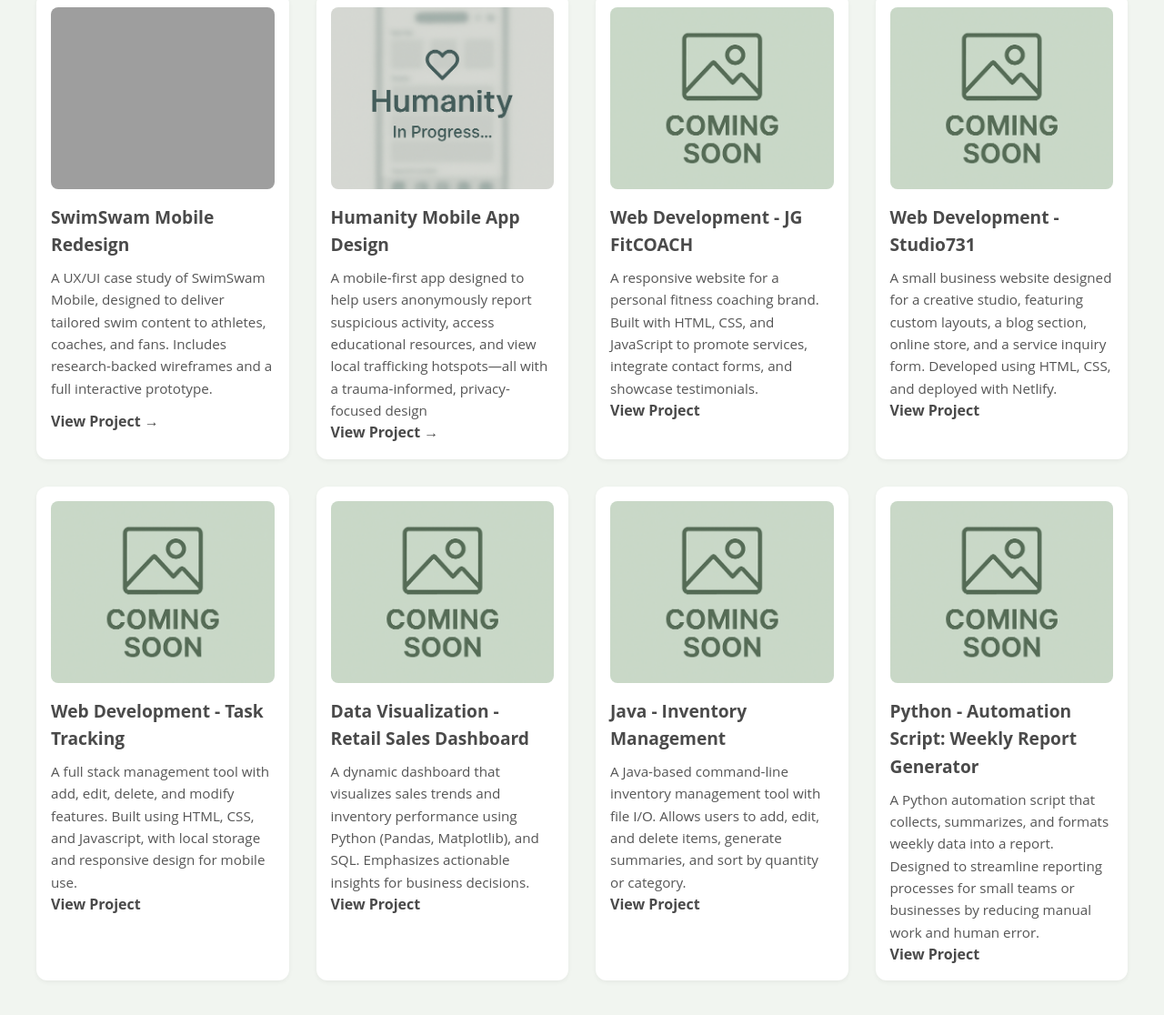
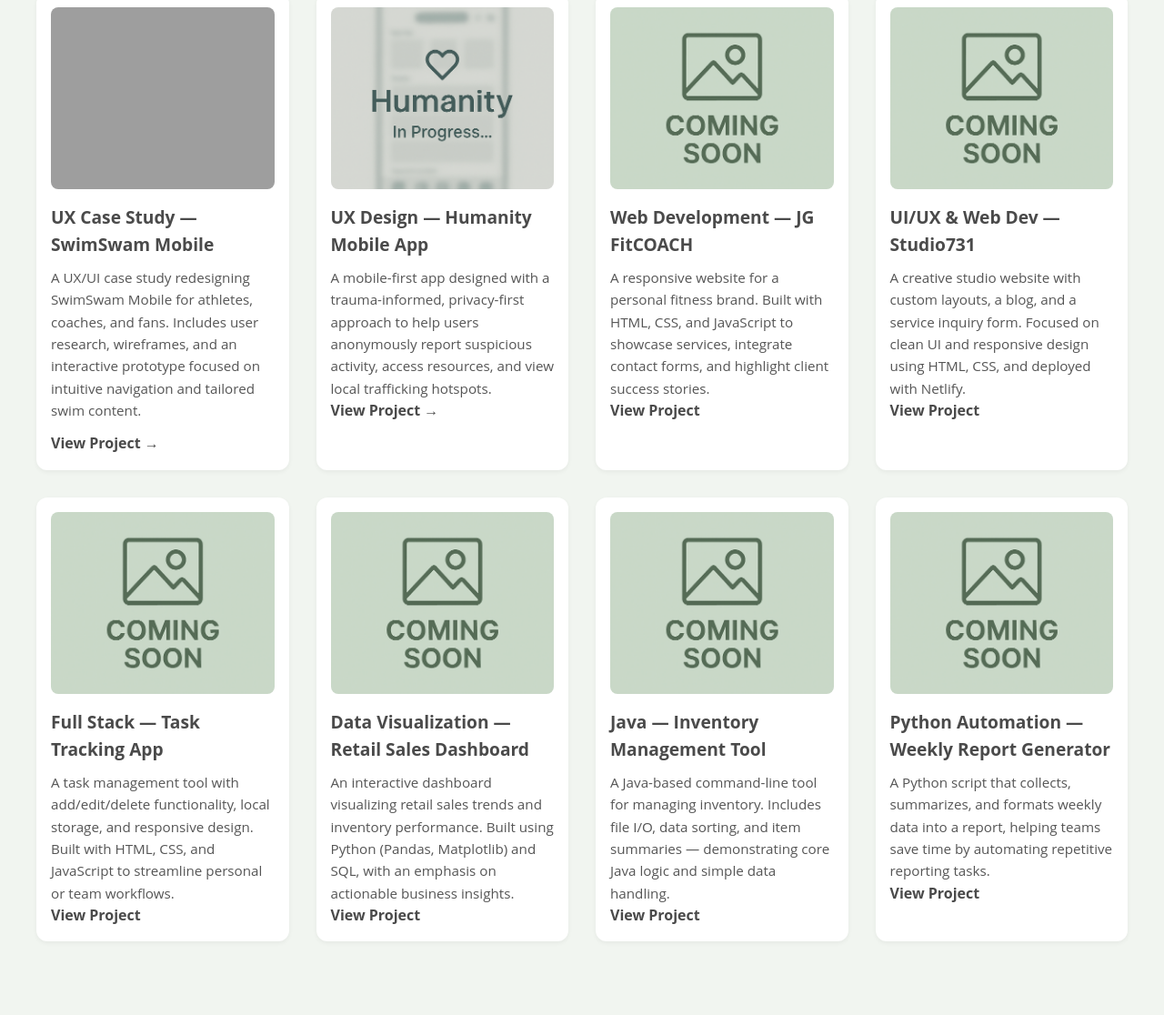
Before and after one commit to mpasquale3/mPasqualePortfolio, a website: page projects.html in a window 1280 px wide. Shown: the part 300-1416 px from the top of the page at 91% size. Drawn offline with Linux system fonts and the light colour scheme; grey boxes are pictures that could not be loaded.

Commit message:
updated resume, changed project title categories, and minor edits in about section.

```diff
--- a/projects.html
+++ b/projects.html
@@ -62,74 +62,72 @@
   <!-- BEGIN: All project cards inside this one grid -->
   <div class="project-grid">
 
+    <!-- Example: SwimSwam -->
     <div class="project-card">
       <img src="swimswam/images/swimswamprojectcard.png" alt="Screenshot of SwimSwam Mobile Redesign">
-      <h3>SwimSwam Mobile Redesign</h3>
-      <p>A UX/UI case study of SwimSwam Mobile, designed to deliver tailored swim content to athletes, coaches, and fans.
-        Includes research-backed wireframes and a full interactive prototype.</p>
+      <h3>UX Case Study — SwimSwam Mobile</h3>
+      <p>A UX/UI case study redesigning SwimSwam Mobile for athletes, coaches, and fans. Includes user research, wireframes, and an interactive prototype focused on intuitive navigation and tailored swim content.</p>
       <a href="swimswam/index.html" class="view-project">View Project →</a>
     </div>
 
+    <!-- Example: Humanity -->
     <div class="project-card">
-      <img src="humanity/images/humanityprojectcard.png" alt="Screenshot of Project Title">
-      <h3>Humanity Mobile App Design </h3>
-      <p>A mobile-first app designed to help users anonymously report suspicious activity, access educational resources, and view local trafficking hotspots—all with a trauma-informed, privacy-focused design</p>
+      <img src="humanity/images/humanityprojectcard.png" alt="Screenshot of Humanity Mobile App Design">
+      <h3>UX Design — Humanity Mobile App</h3>
+      <p>A mobile-first app designed with a trauma-informed, privacy-first approach to help users anonymously report suspicious activity, access resources, and view local trafficking hotspots.</p>
       <a href="humanity/index.html">View Project →</a>
-
-
     </div>
 
+    <!-- Example: JG FitCOACH -->
     <div class="project-card">
-      <img src="img/comingSoon.png" alt="Screenshot of Project Title">
-      <h3>Web Development - JG FitCOACH</h3>
-      <p>A responsive website for a personal fitness coaching brand. Built with HTML, CSS, and JavaScript to
-      promote services, integrate contact forms, and showcase testimonials. </p>
+      <img src="img/comingSoon.png" alt="Screenshot of JG FitCOACH Website">
+      <h3>Web Development — JG FitCOACH</h3>
+      <p>A responsive website for a personal fitness brand. Built with HTML, CSS, and JavaScript to showcase services, integrate contact forms, and highlight client success stories.</p>
       <a href="#">View Project</a>
     </div>
 
+    <!-- Example: Studio731 -->
     <div class="project-card">
-      <img src="img/comingSoon.png" alt="Screenshot of Project Title">
-      <h3>Web Development - Studio731</h3>
-      <p>A small business website designed for a creative studio, featuring custom layouts, a blog section,
-      online store, and a service inquiry form. Developed using HTML, CSS, and deployed with Netlify. </p>
+      <img src="img/comingSoon.png" alt="Screenshot of Studio731 Website">
+      <h3>UI/UX & Web Dev — Studio731</h3>
+      <p>A creative studio website with custom layouts, a blog, and a service inquiry form. Focused on clean UI and responsive design using HTML, CSS, and deployed with Netlify.</p>
       <a href="#">View Project</a>
     </div>
 
+    <!-- Example: Task Tracking -->
     <div class="project-card">
-      <img src="img/comingSoon.png" alt="Screenshot of Project Title">
-      <h3>Web Development - Task Tracking</h3>
-      <p>A full stack management tool with add, edit, delete, and modify features. Built using HTML, CSS, and Javascript,
-      with local storage and responsive design for mobile use. </p>
+      <img src="img/comingSoon.png" alt="Screenshot of Task Tracking Tool">
+      <h3>Full Stack — Task Tracking App</h3>
+      <p>A task management tool with add/edit/delete functionality, local storage, and responsive design. Built with HTML, CSS, and JavaScript to streamline personal or team workflows.</p>
       <a href="#">View Project</a>
     </div>
 
+    <!-- Example: Retail Sales Dashboard -->
     <div class="project-card">
-      <img src="img/comingSoon.png" alt="Screenshot of Project Title">
-      <h3>Data Visualization - Retail Sales Dashboard</h3>
-      <p>A dynamic dashboard that visualizes sales trends and inventory performance using Python (Pandas, Matplotlib),
-      and SQL. Emphasizes actionable insights for business decisions. </p>
+      <img src="img/comingSoon.png" alt="Screenshot of Retail Sales Dashboard">
+      <h3>Data Visualization — Retail Sales Dashboard</h3>
+      <p>An interactive dashboard visualizing retail sales trends and inventory performance. Built using Python (Pandas, Matplotlib) and SQL, with an emphasis on actionable business insights.</p>
       <a href="#">View Project</a>
     </div>
 
+    <!-- Example: Java Inventory Management -->
     <div class="project-card">
-      <img src="img/comingSoon.png" alt="Screenshot of Project Title">
-      <h3>Java - Inventory Management</h3>
-      <p>A Java-based command-line inventory management tool with file I/O. Allows users to add, edit,
-      and delete items, generate summaries, and sort by quantity or category. </p>
+      <img src="img/comingSoon.png" alt="Screenshot of Java Inventory Management">
+      <h3>Java — Inventory Management Tool</h3>
+      <p>A Java-based command-line tool for managing inventory. Includes file I/O, data sorting, and item summaries — demonstrating core Java logic and simple data handling.</p>
       <a href="#">View Project</a>
     </div>
 
+    <!-- Example: Python Automation Script -->
     <div class="project-card">
-      <img src="img/comingSoon.png" alt="Screenshot of Project Title">
-      <h3>Python - Automation Script: Weekly Report Generator</h3>
-      <p>A Python automation script that collects, summarizes, and formats weekly data into a report. Designed
-      to streamline reporting processes for small teams or businesses by reducing manual work and human error. </p>
+      <img src="img/comingSoon.png" alt="Screenshot of Python Automation Script">
+      <h3>Python Automation — Weekly Report Generator</h3>
+      <p>A Python script that collects, summarizes, and formats weekly data into a report, helping teams save time by automating repetitive reporting tasks.</p>
       <a href="#">View Project</a>
     </div>
 
-    <!-- More project cards as needed -->
+  </div> <!-- END .project-grid -->
 
-  </div> <!-- END .project-grid -->
 
 </section> <!-- ✅ Missing closing tag added here -->
 
```
Also changed, not shown: about.html (+5 -2 lines), resume.html (+9 -12 lines), 1 other file.
